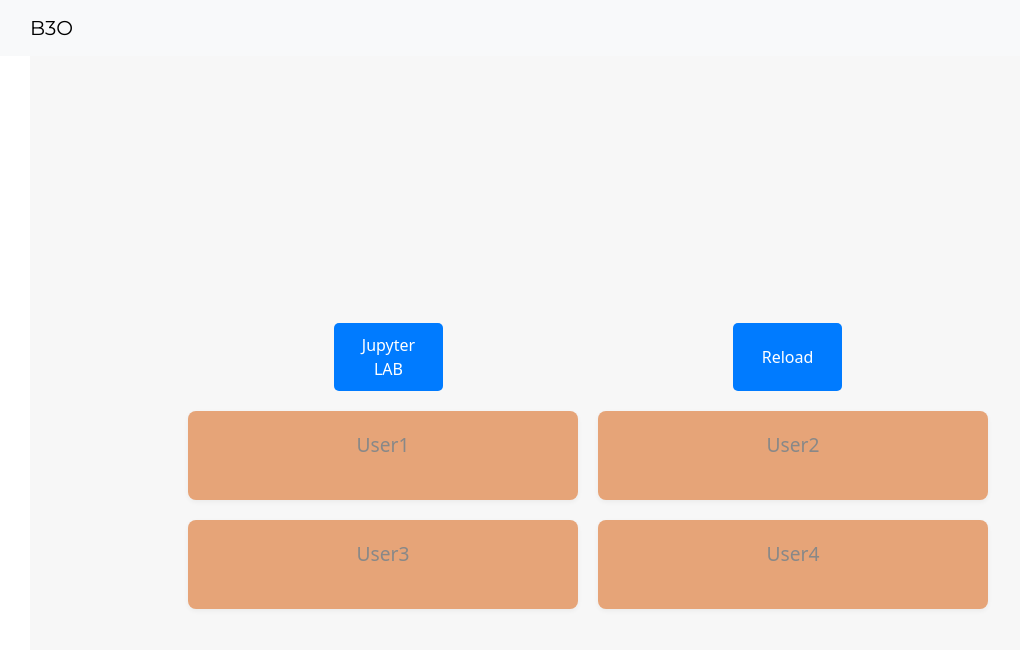
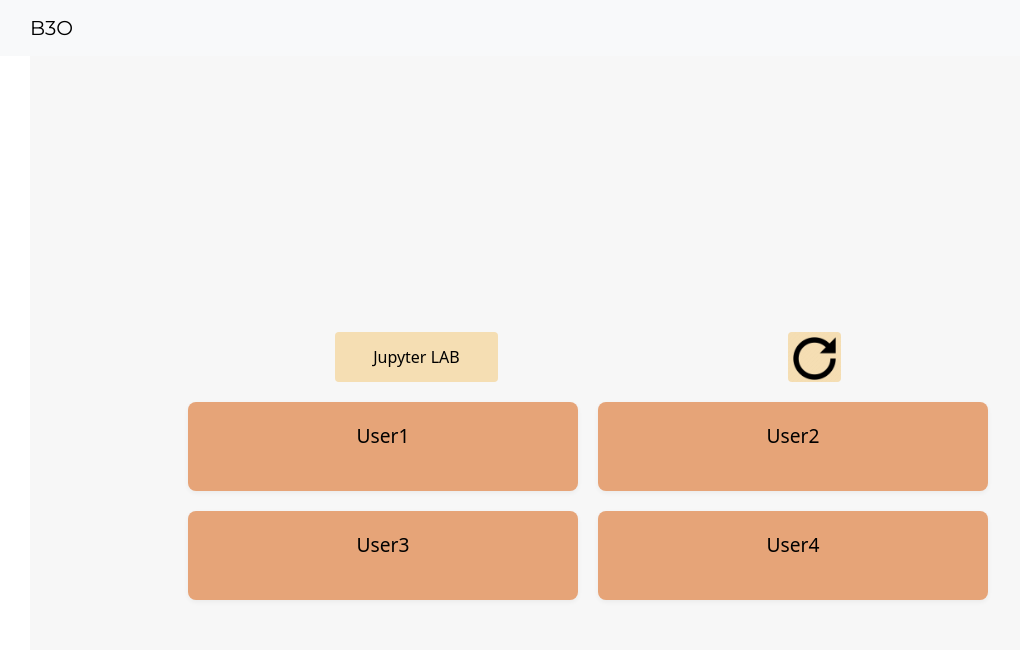
Before and after one commit to ACS-High-School/Frontend, a React (Create React App) app: page /fl/1 in a window 1280 px wide. Shown: the top 650 px of the page, without its empty margins (52-1072 px from the left). Built offline with nearby package versions, Linux system fonts and the light colour scheme; no server answers; what aws-amplify, aws-jwt-verify would draw is missing.

Commit message:
AHSK-256 style : FL 페이지 Reload 버튼에 이미지 추가
- Reload 버튼에 이미지 추가
- 임시로 전체적인 색상 변경

```diff
--- a/src/components/FLPage.jsx
+++ b/src/components/FLPage.jsx
@@ -60,7 +60,7 @@ function FLPage() {
     <div className="fl-page">
       <div className="btn_header">
         <button onClick={openJupyterLab} className="jupyter-lab-btn">Jupyter LAB</button>
-        <button onClick={reloadPage} className="reload-btn">Reload</button>
+        <button onClick={reloadPage} className="reload-btn"></button>
       </div>
       <div className="user-list">
         {isLoading ? (
--- a/src/styles/FLPage.css
+++ b/src/styles/FLPage.css
@@ -28,6 +28,7 @@
     padding: 20px;
     border-radius: 8px;
     background-color: #e6a478;
+    color: black;
     box-shadow: 0px 2px 5px rgba(0,0,0,0.05);
     font-size: 1.2em; /* 유저 이름 사이즈 증가 */
   }
@@ -60,24 +61,16 @@
     display: flex;
     justify-content: space-between;
     padding: 20px;
-    /* background-color: #333; */
     color: white;
 }
 
-  .jupyter-lab-btn, .reload-btn {
-    padding: 10px 20px;
-    color: white;
-    background-color: #007bff;
-    border: none;
-    border-radius: 5px;
-    cursor: pointer;
-  }
+
   .jupyter-lab-btn {
     margin-right: 290px;
   }
 
   .jupyter-lab-btn:hover, .reload-btn:hover {
-    background-color: #0056b3;
+    background-color: #d6c082;
   }
 
   /* 기존 .user-component 스타일 아래에 추가 */
@@ -86,30 +79,42 @@
   }
 
 
-  .btn-header-container {
-    display: flex;
-    width: 100%;
-    max-width: 800px; /* user-list와 동일한 최대 너비를 가집니다 */
-    justify-content: space-between; /* 버튼을 양 끝으로 배치 */
-    padding: 0 20px; /* 양쪽에 여백을 추가하여 버튼이 화면 가장자리에 닿지 않도록 합니다 */
-
-  }
-
-  .user-list {
-    display: grid;
-    grid-template-columns: repeat(2, 1fr);
-    flex-wrap: wrap;
-    justify-content: center;
-    gap: 20px;
-    max-width: 800px;
-    width: 100%;
-    /* 여기에 기존 .user-list 스타일을 계속 추가하세요 */
-  }
-
   .current-user-tag {
     font-weight: bold;
     color: #2a9d8f; /* 예시 색상, 원하는 색상으로 변경 가능 */
   }
 
+/* btn-header-container에 대한 기본 스타일 */
+.btn-header-container {
+    display: flex;
+    align-items: center;
+    justify-content: space-between;
+    background-color: wheat;
+    padding: 20px;
+    max-width: 800px;
+    width: 100%; /* 여백을 고려하여 전체 너비를 100%로 설정 */
+    margin: auto; /* 페이지 중앙에 배치 */
+  }
 
-  /* 추가적인 미디어 쿼리를 사용하여 반응형 디자인을 고려하면 좋습니다. */
+  /* Jupyter Lab 버튼에 대한 스타일 */
+  .jupyter-lab-btn {
+    padding: 10px 20px; /* 적절한 패딩으로 버튼 크기 조정 */
+    color: black; /* 텍스트 색상 */
+    background-color: wheat;
+    border: none; /* 테두리 없음 */
+    border-radius: 4px; /* 경계선 둥글게 */
+    cursor: pointer; /* 마우스 오버시 커서 변경 */
+  }
+
+  /* Reload 버튼에 대한 스타일 */
+  .reload-btn {
+    background-image: url('../assets/reload_btn.png');
+    background-size: cover;
+    background-color: wheat;
+    border: none; /* 테두리 없음 */
+    border-radius: 4px; /* 경계선 둥글게 */
+    width: 90px;
+    height: 50px;
+    cursor: pointer; /* 마우스 오버시 커서 변경 */
+    padding: 10px 20px; /* 적절한 패딩으로 버튼 크기 조정 */
+  }
```
Also changed, not shown: src/assets/reload_btn.png (added).
